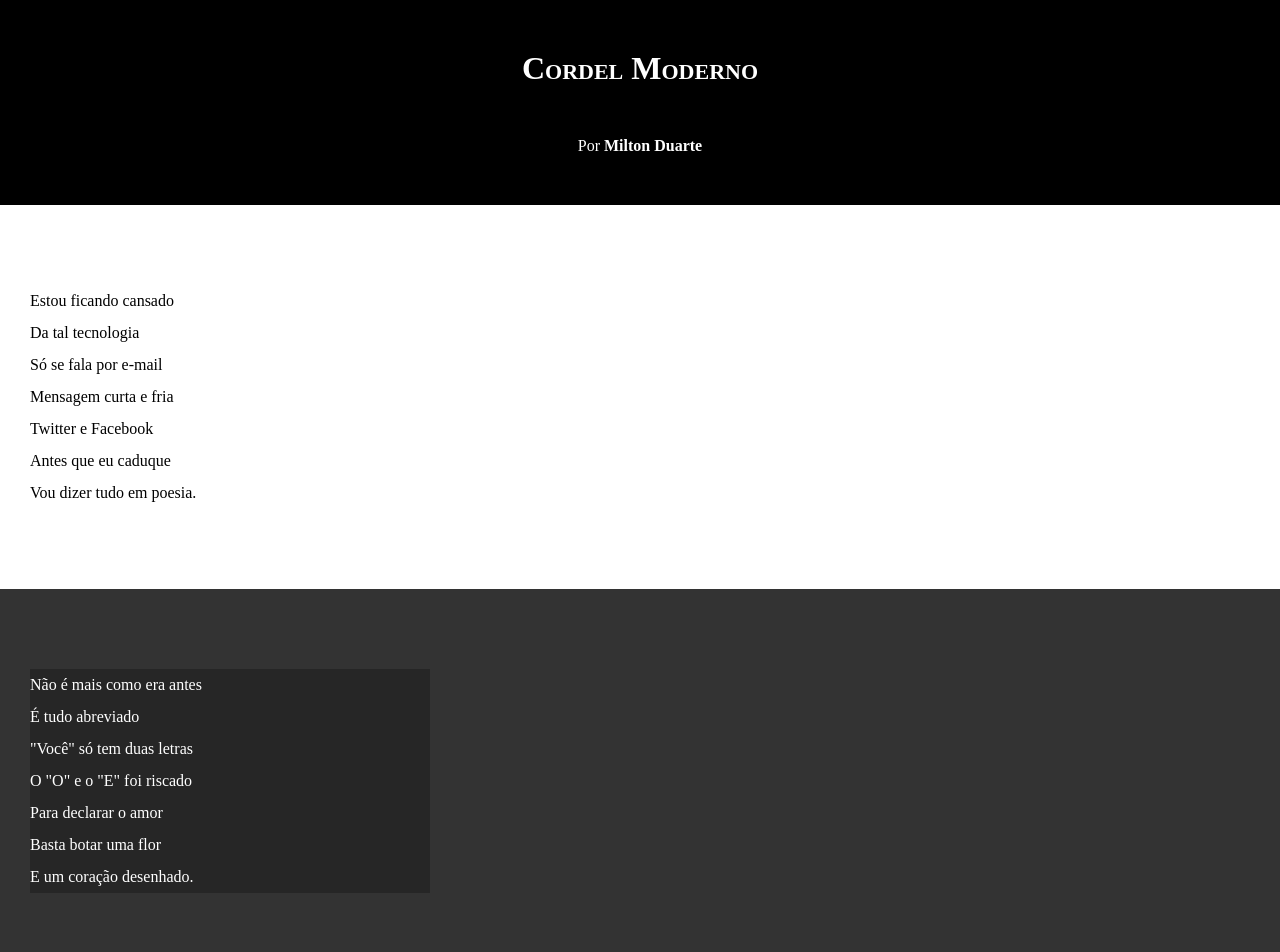
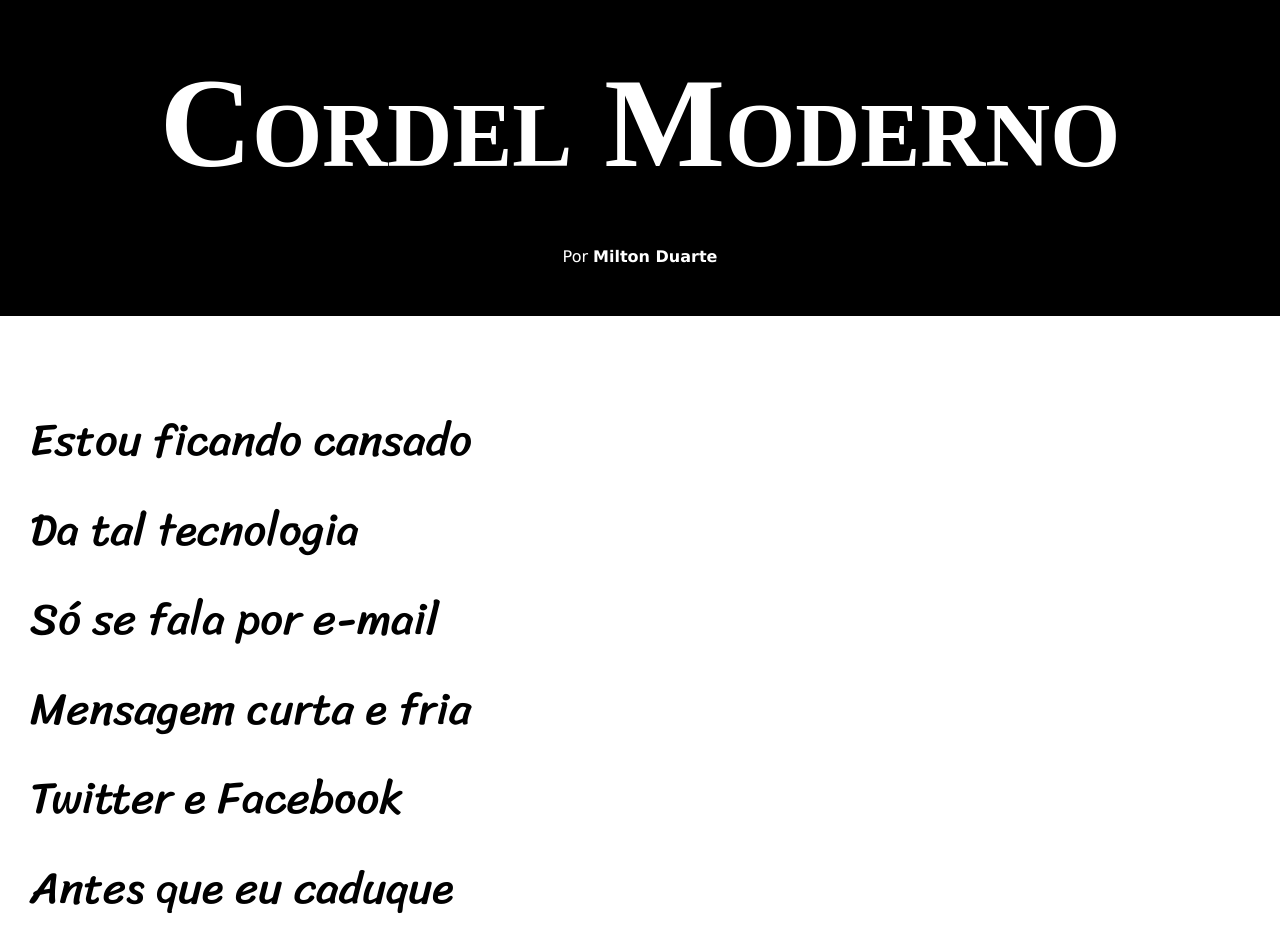
Before and after one commit to LindaInesFA/projeto-cordel-do-curso-em-video--professor-guanabara, a plain HTML site: page index.html in a window 1280 px wide. Shown: the top 952 px of the page. Drawn offline with Linux system fonts and the light colour scheme.

Commit message:
inserido e configurado fontes do projeto

```diff
--- a/estilos/style.css
+++ b/estilos/style.css
@@ -1,11 +1,23 @@
+@import url("https://fonts.googleapis.com/css2?family=Bebas+Neue&family=Passion+One:wght@400;700;900&display=swap");
+
+@import url("https://fonts.googleapis.com/css2?family=Bebas+Neue&family=Passion+One:wght@400;700;900&family=Sriracha&display=swap");
+
+:root {
+  --font1: Verdana, Geneva, Tahoma, sans-serif;
+  --font2: 'Passion One", cursive;';
+  --font3: "Sriracha", serif;
+}
+
 * {
   margin: 0px;
   padding: 0px;
+  font-size: 1em;
 }
 html,
 body {
   min-height: 100vh;
   background-color: darkgray;
+  font-family: var(--font1);
 }
 header {
   background-color: black;
@@ -15,6 +27,8 @@ header {
 header > h1 {
   padding: 50px;
   font-variant: small-caps;
+  font-family: var(--font2);
+  font-size: 10vw;
 }
 header > p {
   padding-bottom: 50px;
@@ -37,6 +51,8 @@ section {
   padding-bottom: 10vh;
   line-height: 2em;
   padding-left: 30px;
+  font-family: var(--font3);
+  font-size: 3.5vw;
 }
 section.normal {
   background-color: white;
@@ -48,7 +64,8 @@ section.imagem {
   color: white;
 }
 section.imagem > p {
-  width: 400px;
+  display: inline-block;
+  padding: 5px;
   background-color: rgba(0, 0, 0, 0.253);
 }
 
--- a/index.html
+++ b/index.html
@@ -45,11 +45,11 @@
 
     <section class="normal">
       <p>
-        Arroba agora não pesa É parte de um endereço <br />
+        Arroba agora não pesa<br />
+        É parte de um endereço <br />
         Ponto final nem se usa <br />
         Ou vai até no começo <br />
         Agora é .com <br />
-        Arroba agora não pesa <br />
         Se o saite é muito bom <br />
         Ele vale um alto preço.
       </p>
```
